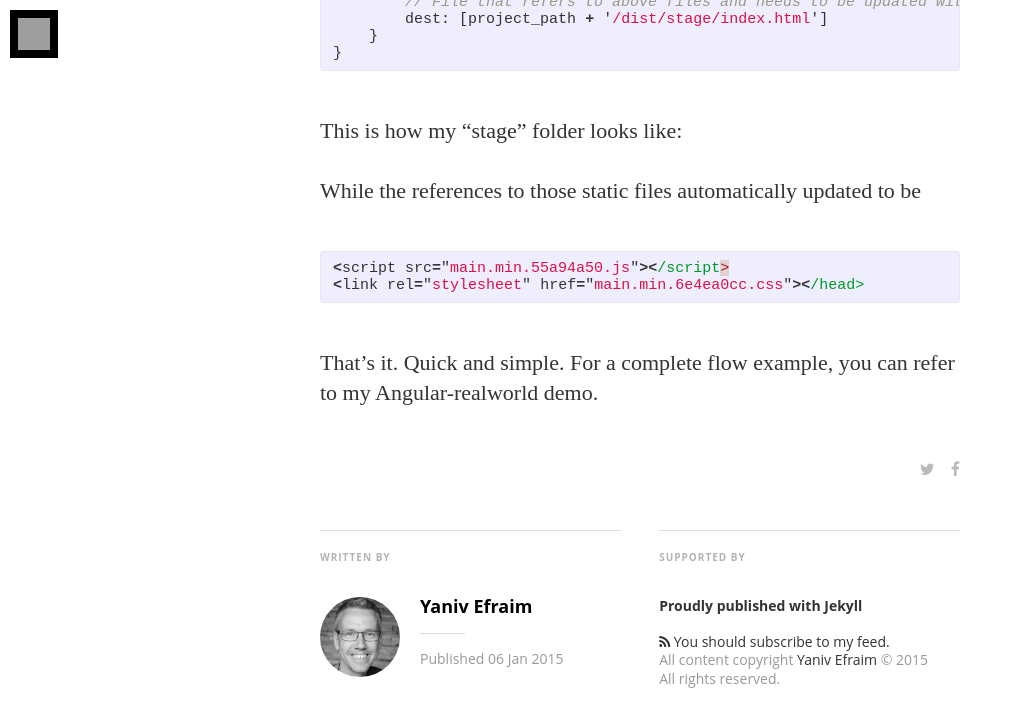
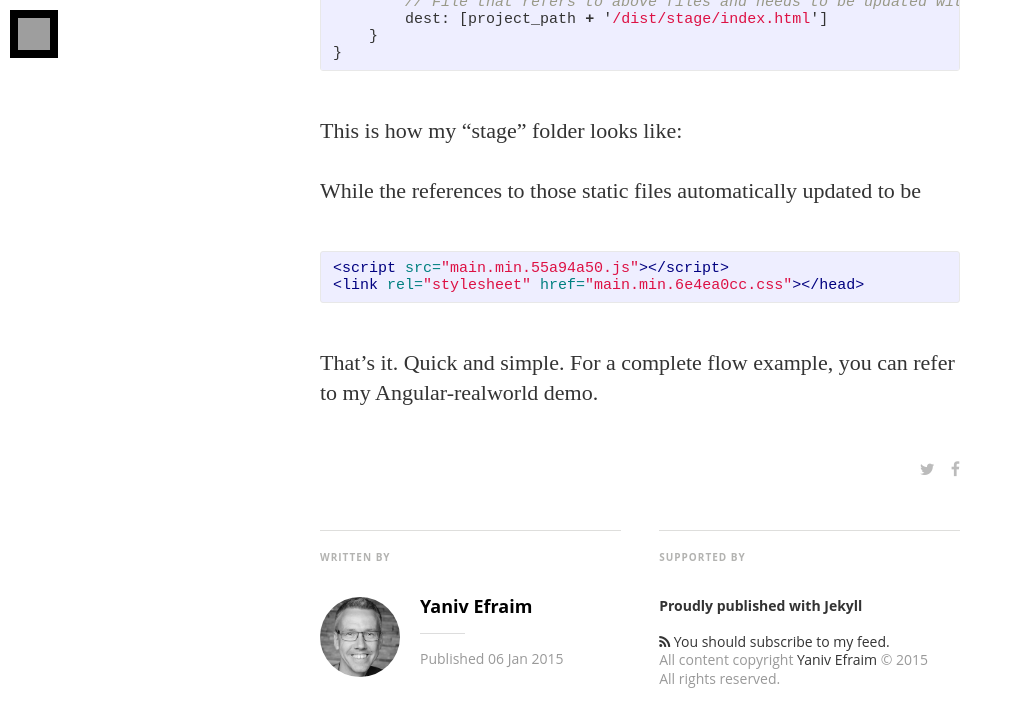
Before and after one commit to Morgan-Leon/yanivefraim.github.io, a Jekyll site: the page built from _posts/2015-01-06-handling-static-files-versioning-using-grunt-hashres.markdown, in a window 1280 px wide and 900 px high, scrolled down 1773 px, cut to the strip 0-774 px from the top of the window. Shown: the top 727 px of the strip, without its empty margins (0-1013 px from the left). Built offline with Jekyll 4.4.1, drawn with Linux system fonts in a browser that asks for light colours; nearby versions of some CDN libraries; some web fonts are replaced; Markdown is read by kramdown in place of the engine named in the settings; grey boxes are pictures that could not be loaded.

Commit message:
UPDATE POST

```diff
--- a/_posts/2015-01-06-handling-static-files-versioning-using-grunt-hashres.markdown
+++ b/_posts/2015-01-06-handling-static-files-versioning-using-grunt-hashres.markdown
@@ -48,7 +48,7 @@ This is how my "stage" folder looks like:
 
 
 While the references to those static files automatically updated to be
-{% highlight js %}
+{% highlight HTML %}
 <script src="main.min.55a94a50.js"></script>
 <link rel="stylesheet" href="main.min.6e4ea0cc.css"></head>
 {% endhighlight %}
```
Also changed, not shown: 2 other files.
